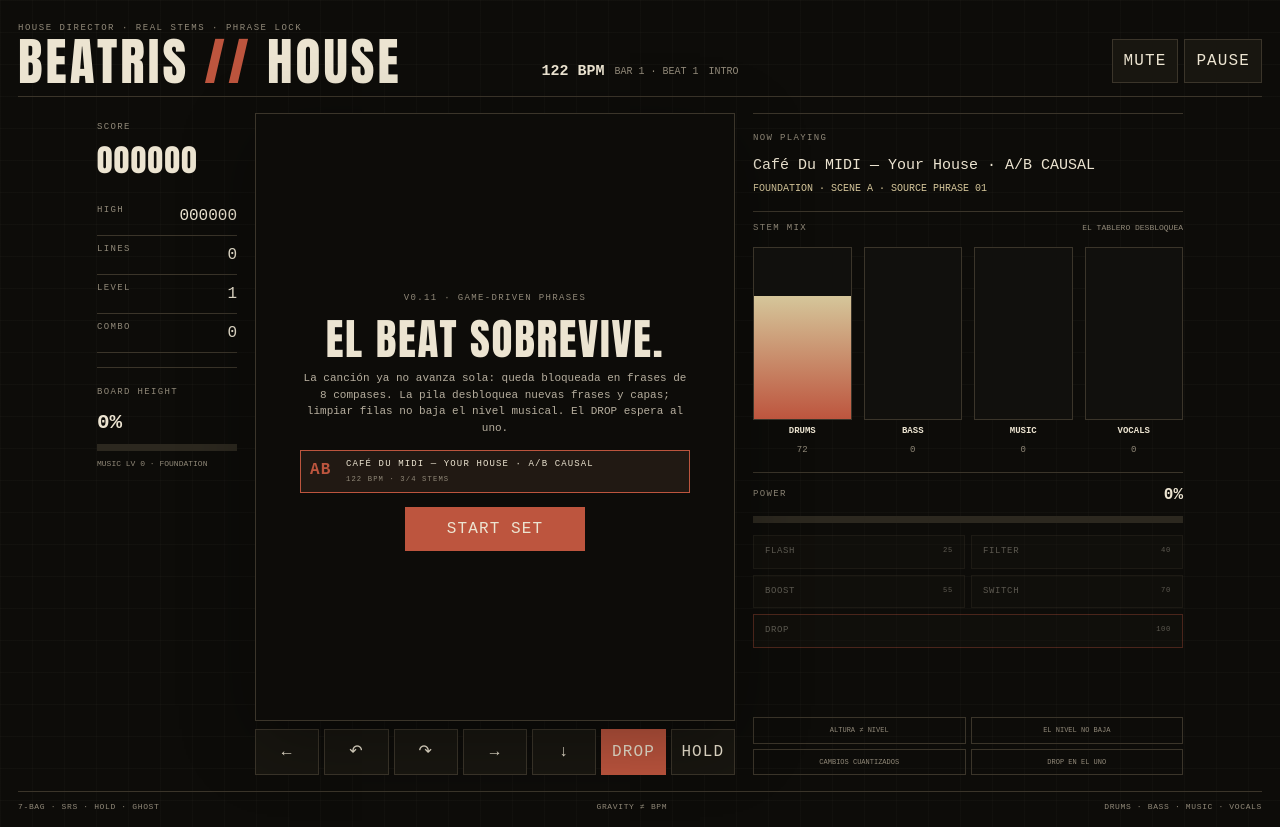
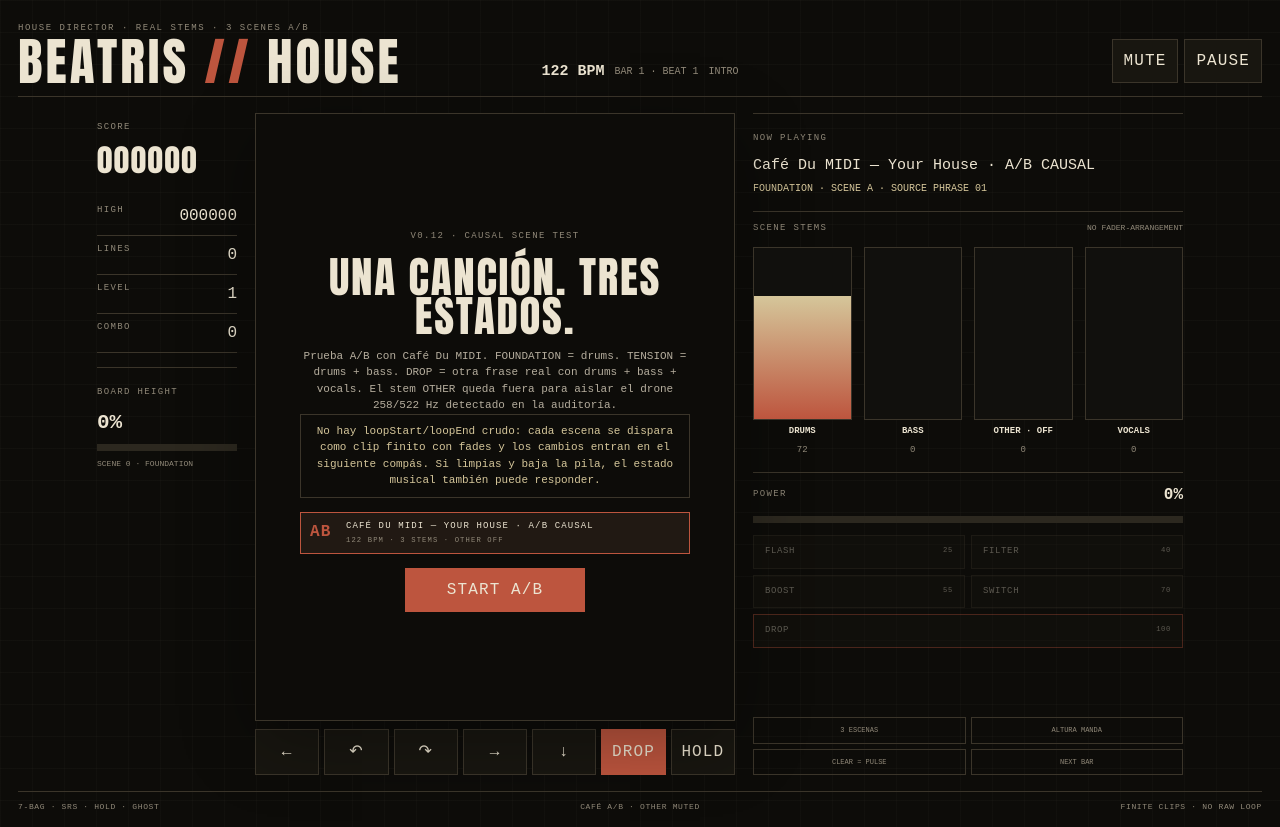
Before and after one commit to emmanuel56mixta-ctrl/beatriz, a React (Vite) app: page / in a window 1280 px wide. Built offline with nearby package versions, Linux system fonts and the light colour scheme.

Commit message:
Expose v0.12 causal A/B test in UI

```diff
--- a/src/components/beatris/BeatrisApp.tsx
+++ b/src/components/beatris/BeatrisApp.tsx
@@ -5,7 +5,10 @@ import { MUSIC_LEVEL_NAMES, POWER_COSTS, type Hud, type Mode, type PowerKind } f
 
 const POWERS: PowerKind[] = ["flash", "filter", "boost", "switch", "drop"];
 const LAYERS: { key: keyof Hud["layers"]; label: string }[] = [
-  { key: "drums", label: "DRUMS" }, { key: "bass", label: "BASS" }, { key: "music", label: "MUSIC" }, { key: "vocals", label: "VOCALS" },
+  { key: "drums", label: "DRUMS" },
+  { key: "bass", label: "BASS" },
+  { key: "music", label: "OTHER · OFF" },
+  { key: "vocals", label: "VOCALS" },
 ];
 const fmt = (n: number) => String(Math.max(0, Math.floor(n))).padStart(6, "0");
 
@@ -29,7 +32,7 @@ export function BeatrisApp() {
   async function start() {
     const s = sessionRef.current; if (!s) return;
     setLoading(true); setError(null); s.setTrack(trackId);
-    try { await s.enter(); } catch (e) { console.error(e); setError("No pude iniciar el set."); } finally { setLoading(false); }
+    try { await s.enter(); } catch (e) { console.error(e); setError("No pude iniciar el set A/B."); } finally { setLoading(false); }
   }
 
   const h = hud;
@@ -39,8 +42,8 @@ export function BeatrisApp() {
   return (
     <main className="shell">
       <header className="topbar">
-        <div><p className="eyebrow">HOUSE DIRECTOR · {REMOTE_STEMS_CONFIGURED ? "REAL STEMS · PHRASE LOCK" : "DEMO FALLBACK"}</p><h1>BEATRIS <i>//</i> HOUSE</h1></div>
-        <div className="transport"><b>{h?.bpm ?? 125} BPM</b><span>BAR {h?.bar ?? 1} · BEAT {h?.beat ?? 1}</span><em>{(h?.arrangement ?? "intro").toUpperCase()}</em></div>
+        <div><p className="eyebrow">HOUSE DIRECTOR · {REMOTE_STEMS_CONFIGURED ? "REAL STEMS · 3 SCENES A/B" : "STEMS OFFLINE"}</p><h1>BEATRIS <i>//</i> HOUSE</h1></div>
+        <div className="transport"><b>{h?.bpm ?? 122} BPM</b><span>BAR {h?.bar ?? 1} · BEAT {h?.beat ?? 1}</span><em>{(h?.arrangement ?? "intro").toUpperCase()}</em></div>
         <div className="topActions">
           <button onClick={() => { const s=sessionRef.current;if(!s)return;s.setMuted(!s.muted);setMuted(!s.muted); }}>{muted ? "UNMUTE" : "MUTE"}</button>
           <button onClick={() => mode === "paused" ? sessionRef.current?.resume() : sessionRef.current?.pause()}>{mode === "paused" ? "RESUME" : "PAUSE"}</button>
@@ -51,7 +54,7 @@ export function BeatrisApp() {
         <aside className="stats">
           <label>SCORE</label><strong>{fmt(h?.score ?? 0)}</strong>
           <dl><div><dt>HIGH</dt><dd>{fmt(h?.high ?? 0)}</dd></div><div><dt>LINES</dt><dd>{h?.lines ?? 0}</dd></div><div><dt>LEVEL</dt><dd>{h?.level ?? 1}</dd></div><div><dt>COMBO</dt><dd>{h?.combo ?? 0}</dd></div></dl>
-          <div className="height"><span>BOARD HEIGHT</span><b>{Math.round(h?.boardHeight ?? 0)}%</b><div><i style={{width:`${h?.boardHeight ?? 0}%`}} /></div><small>MUSIC LV {h?.musicLevel ?? 0} · {MUSIC_LEVEL_NAMES[h?.musicLevel ?? 0]}</small></div>
+          <div className="height"><span>BOARD HEIGHT</span><b>{Math.round(h?.boardHeight ?? 0)}%</b><div><i style={{width:`${h?.boardHeight ?? 0}%`}} /></div><small>SCENE {h?.musicLevel ?? 0} · {MUSIC_LEVEL_NAMES[h?.musicLevel ?? 0]}</small></div>
         </aside>
 
         <section className="gameCol">
@@ -60,12 +63,12 @@ export function BeatrisApp() {
             {h?.flash && playing ? <div className="flash">{h.flash}</div> : null}
             {mode === "title" ? (
               <div className="overlay"><div className="startCard">
-                <span className="stamp">v0.11 · {REMOTE_STEMS_CONFIGURED ? "GAME-DRIVEN PHRASES" : "REMOTE-STEM READY"}</span>
-                <h2>EL BEAT SOBREVIVE.</h2>
-                <p>La canción ya no avanza sola: queda bloqueada en frases de 8 compases. La pila desbloquea nuevas frases y capas; limpiar filas no baja el nivel musical. El DROP espera al uno.</p>
-                {!REMOTE_STEMS_CONFIGURED ? <p className="notice">Los stems privados aún no están conectados: esta preview usa una demo Web Audio audible.</p> : null}
-                <div className="tracks">{TRACKS.map(t => <button key={t.id} className={trackId===t.id?"on":""} onClick={()=>setTrackId(t.id)}><b>{t.no}</b><span>{t.title}<small>{t.bpm} BPM · {t.stemCount}/4 STEMS</small></span></button>)}</div>
-                <button className="start" disabled={loading} onClick={()=>void start()}>{loading ? "LOADING SET…" : "START SET"}</button>
+                <span className="stamp">v0.12 · CAUSAL SCENE TEST</span>
+                <h2>UNA CANCIÓN. TRES ESTADOS.</h2>
+                <p>Prueba A/B con Café Du MIDI. FOUNDATION = drums. TENSION = drums + bass. DROP = otra frase real con drums + bass + vocals. El stem OTHER queda fuera para aislar el drone 258/522 Hz detectado en la auditoría.</p>
+                <p className="notice">No hay loopStart/loopEnd crudo: cada escena se dispara como clip finito con fades y los cambios entran en el siguiente compás. Si limpias y baja la pila, el estado musical también puede responder.</p>
+                <div className="tracks">{TRACKS.map(t => <button key={t.id} className={trackId===t.id?"on":""} onClick={()=>setTrackId(t.id)}><b>{t.no}</b><span>{t.title}<small>{t.bpm} BPM · 3 STEMS · OTHER OFF</small></span></button>)}</div>
+                <button className="start" disabled={loading} onClick={()=>void start()}>{loading ? "LOADING A/B…" : "START A/B"}</button>
                 {error ? <p className="error">{error}</p> : null}
               </div></div>
             ) : null}
@@ -79,12 +82,12 @@ export function BeatrisApp() {
 
         <aside className="deck">
           <div className="now"><span>NOW PLAYING</span><h3>{h?.trackTitle ?? TRACKS.find(t=>t.id===trackId)?.title}</h3><p>{h?.phrase ?? "FOUNDATION"}</p>{h?.pending ? <em>{h.pending.label}</em> : null}</div>
-          <section><header><span>STEM MIX</span><small>EL TABLERO DESBLOQUEA</small></header><div className="layers">{LAYERS.map(row => {const v=h?.layers[row.key]??0;return <div key={row.key}><div className="fader"><i style={{height:`${Math.round(v*100)}%`}} /></div><b>{row.label}</b><small>{Math.round(v*100)}</small></div>;})}</div></section>
+          <section><header><span>SCENE STEMS</span><small>NO FADER-ARRANGEMENT</small></header><div className="layers">{LAYERS.map(row => {const v=h?.layers[row.key]??0;return <div key={row.key}><div className="fader"><i style={{height:`${Math.round(v*100)}%`}} /></div><b>{row.label}</b><small>{Math.round(v*100)}</small></div>;})}</div></section>
           <section className="power"><header><span>POWER</span><b>{Math.round(charge)}%</b></header><div className="powerbar"><i style={{width:`${charge}%`}} /></div><div className="powers">{POWERS.map(kind=><button key={kind} className={kind==='drop'?"drop":""} disabled={!playing||charge<POWER_COSTS[kind]} onClick={()=>sessionRef.current?.usePower(kind)}><span>{kind.toUpperCase()}</span><small>{POWER_COSTS[kind]}</small></button>)}</div></section>
-          <div className="rules"><span>ALTURA ≠ NIVEL</span><span>EL NIVEL NO BAJA</span><span>CAMBIOS CUANTIZADOS</span><span>DROP EN EL UNO</span></div>
+          <div className="rules"><span>3 ESCENAS</span><span>ALTURA MANDA</span><span>CLEAR = PULSE</span><span>NEXT BAR</span></div>
         </aside>
       </section>
-      <footer><span>7-BAG · SRS · HOLD · GHOST</span><span>GRAVITY ≠ BPM</span><span>DRUMS · BASS · MUSIC · VOCALS</span></footer>
+      <footer><span>7-BAG · SRS · HOLD · GHOST</span><span>CAFÉ A/B · OTHER MUTED</span><span>FINITE CLIPS · NO RAW LOOP</span></footer>
     </main>
   );
 }
```
